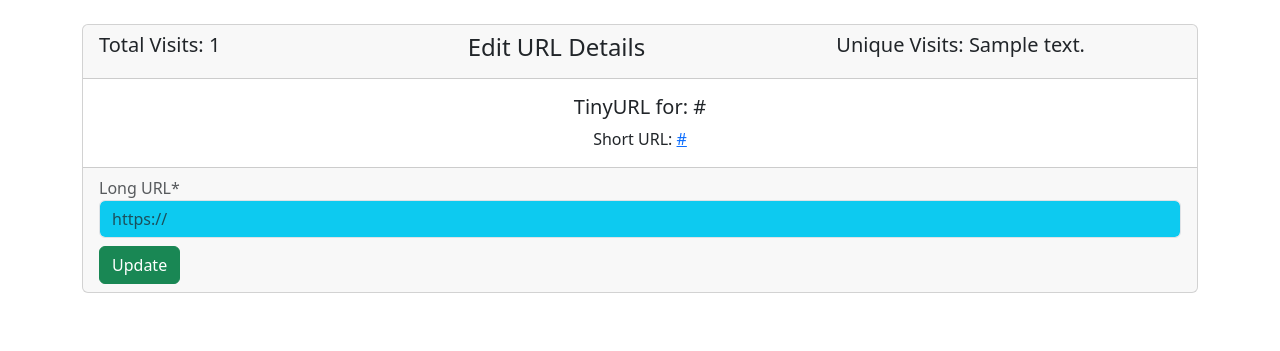
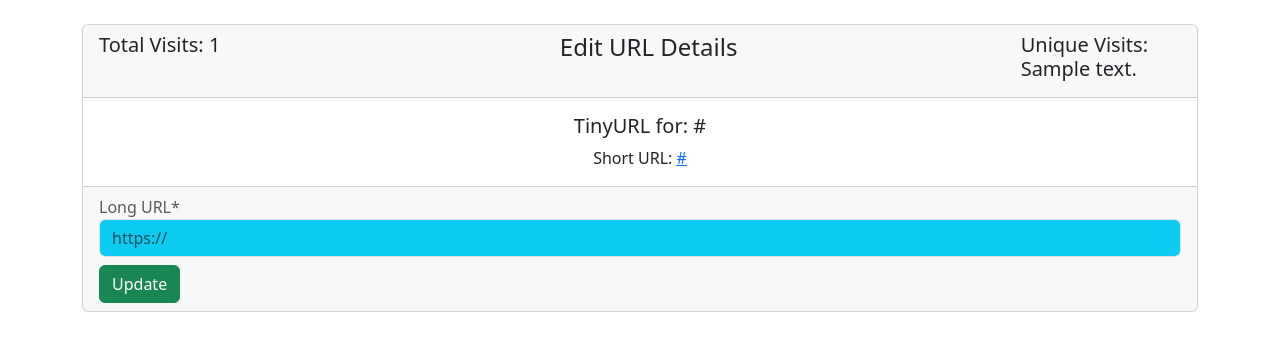
Before and after one commit to tan629/url_shortener, a Django app: template templates/url_detail.html in a window 1280 px wide. Shown: the part 56-407 px from the top of the page. Run offline with Django 4.2, Linux system fonts and the light colour scheme; a user stored in the database is signed in; tables that the repository leaves empty hold one stand-in row (values such as "Sample post"); the template is opened without the code that fills it: values that come from a table or form of the project are taken from there, most other values are stand-ins (such as "Sample title", 1, 10 or a date in 2020); some libraries are stand-ins or nearby versions.

Commit message:
-Adjusted column alignment in the url update page

```diff
--- a/templates/url_detail.html
+++ b/templates/url_detail.html
@@ -12,9 +12,9 @@
     <div class="card">
       <div class="card-header">
         <div class="row">
-          <div class="col"><h5>Total Visits: {{total_visits}}</h5></div>
-          <div class="col"><h4>Edit URL Details</h4></div>
-          <div class="col"><h5>Unique Visits: {{unique_visits}}</h5></div>
+          <div class="col-lg-5"><h5>Total Visits: {{total_visits}}</h5></div>
+          <div class="col-lg-5"><h4>Edit URL Details</h4></div>
+          <div class="col-md-2"><h5>Unique Visits: {{unique_visits}}</h5></div>
           </div>
       </div>
       <div class="card-body">
```
